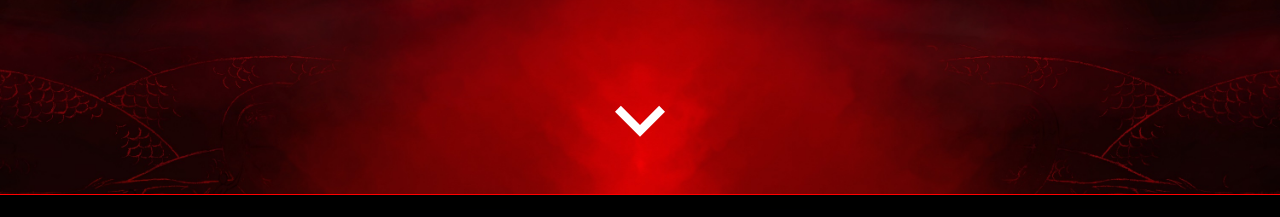
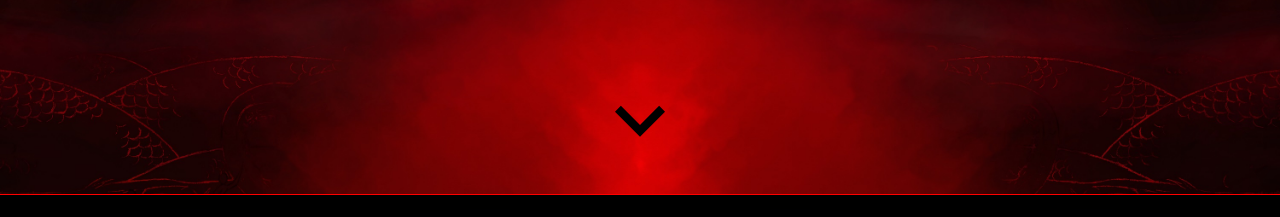
Before and after one commit to JesusFernandoRios/theocide, a Next.js app: page / in a window 1280 px wide. Shown: the part 525-742 px from the top of the page. Built offline with nearby package versions, Linux system fonts and the light colour scheme.

Commit message:
next step is to create a component for the bio section of the page

```diff
--- a/pages/index.js
+++ b/pages/index.js
@@ -48,7 +48,7 @@
         <hr className={styles.lineBreak}/>
 
         <div className={styles.downArrow}>
-          <ExpandMoreIcon style={{fontSize:100, color:'white'}}/>
+          <ExpandMoreIcon style={{fontSize:100, color:'black'}}/>
         </div>
 
       </section>
```
